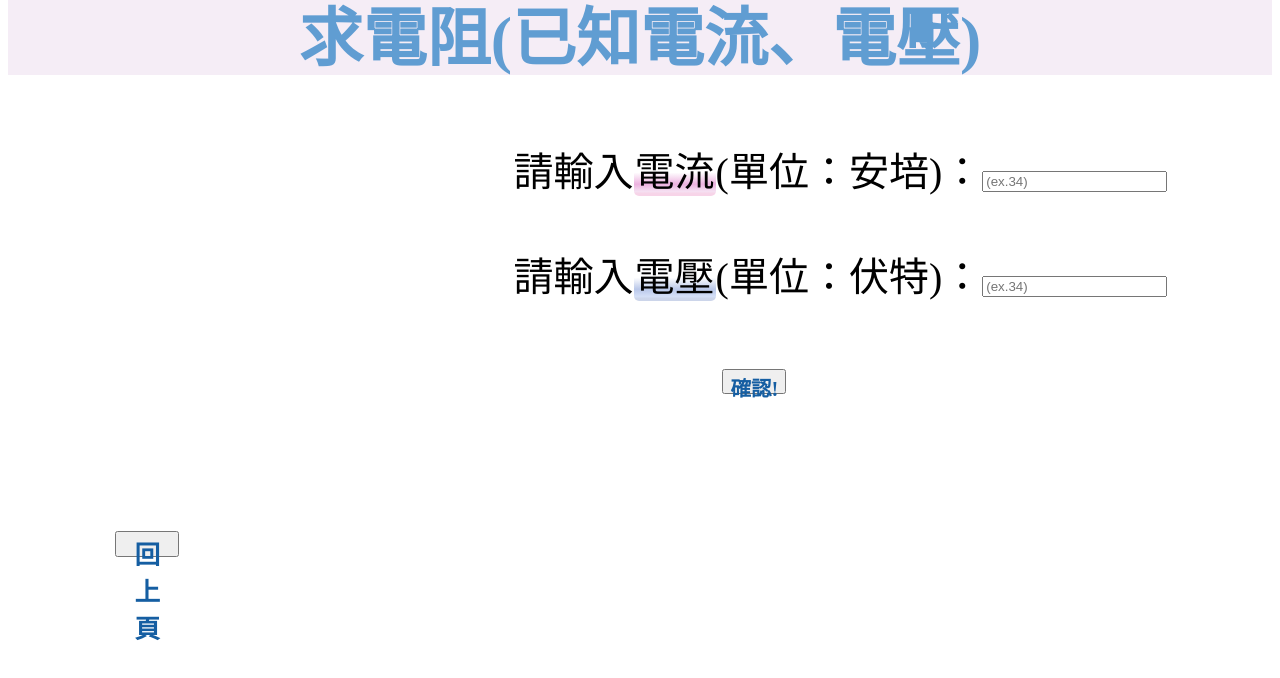
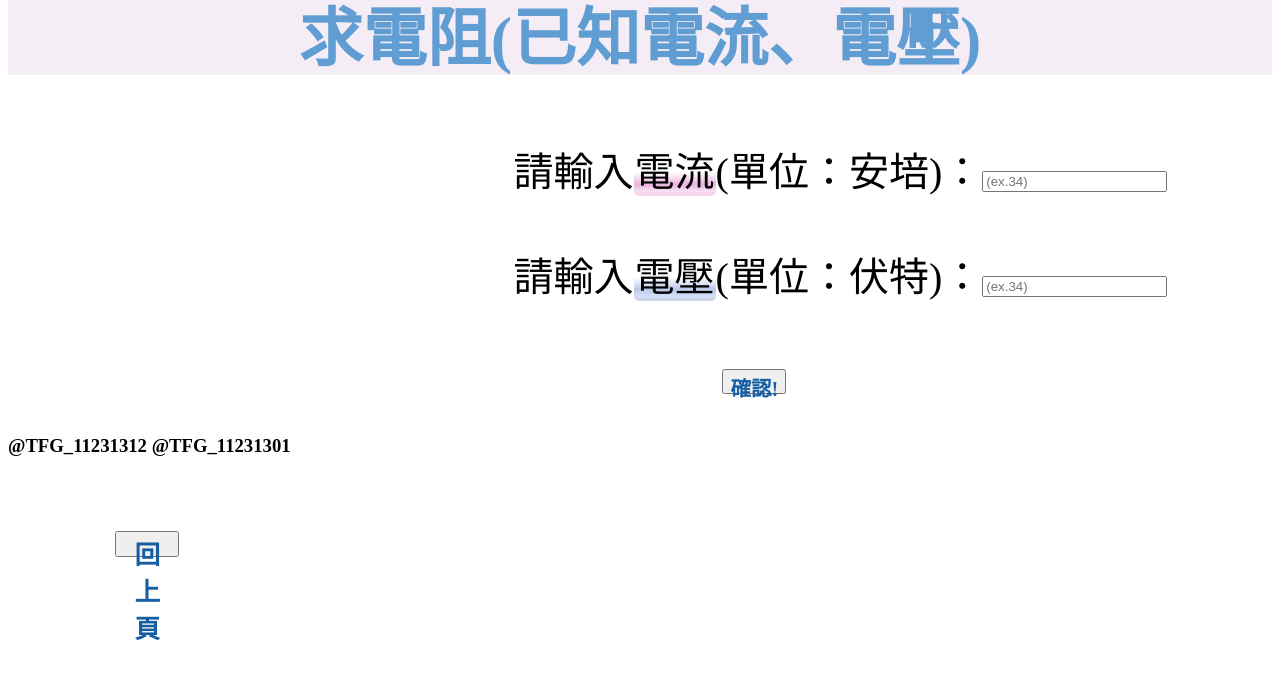
Before and after one commit to Jewelllll/11231312_webPrject, a plain HTML site: page phy_tf.html in a window 1280 px wide. Shown: the top 678 px of the page. Drawn offline with Linux system fonts and the light colour scheme; a web font is replaced by a local one.

Commit message:
Update phy_tf.html

```diff
--- a/phy_tf.html
+++ b/phy_tf.html
@@ -20,9 +20,11 @@
   </header>
 
   <form>
-    <div id="ipt1">請輸入<mark class="pink">電流</mark>(單位：安培)：<input type="number" placeholder="(ex.34)" id="ipt_I" required></div>
+    <div id="ipt1">請輸入<mark class="pink">電流</mark>(單位：安培)：<input type="number" placeholder="(ex.34)" id="ipt_I"
+        required></div>
     <br>
-    <div id="ipt2">請輸入<mark class="blue">電壓</mark>(單位：伏特)：<input type="number" placeholder="(ex.34)" id="ipt_V" required></div>
+    <div id="ipt2">請輸入<mark class="blue">電壓</mark>(單位：伏特)：<input type="number" placeholder="(ex.34)" id="ipt_V"
+        required></div>
     <br>
   </form>
   <button onclick="cnt_tt()" class="check">
@@ -35,7 +37,9 @@
   <button onclick="returnP()" class="back">
     回上頁
   </button>
-
+  <footer>
+    <h3>@TFG_11231312 @TFG_11231301</h3>
+  </footer>
 </body>
 <script>
   function clickEffect() {
```
Lines whose indentation alone changed are shown as unchanged.
